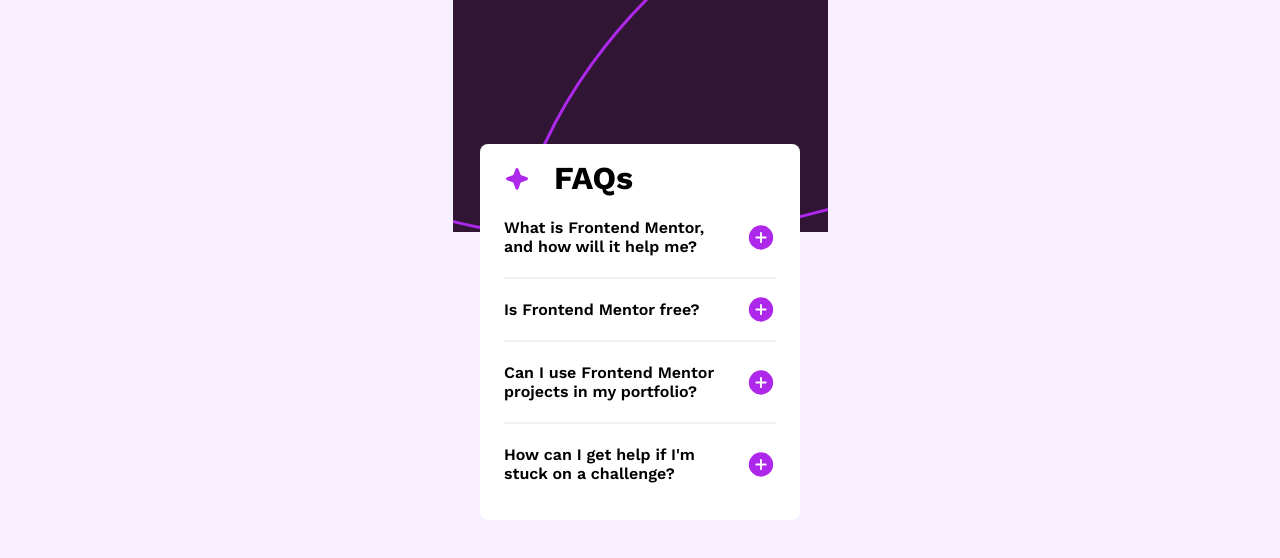
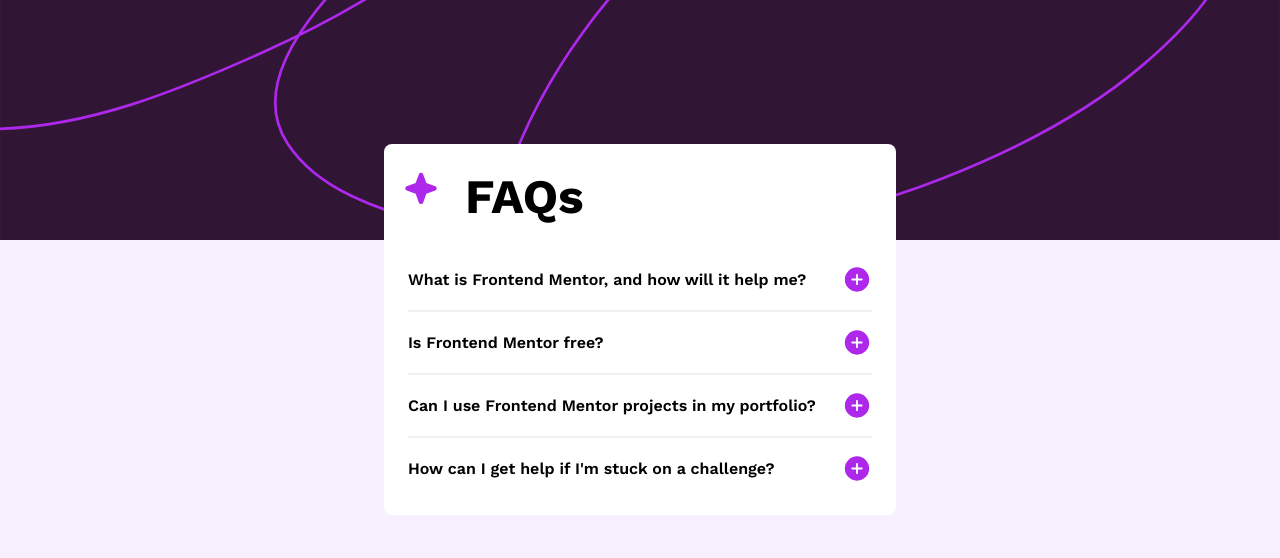
Before and after one commit to Enayut/faq-accordian, a plain HTML site: page index.html in a window 1280 px wide. Drawn offline with Linux system fonts and the light colour scheme.

Commit message:
Added Responsivenes

```diff
--- a/index.html
+++ b/index.html
@@ -90,7 +90,7 @@
         ele.nextElementSibling.style.display = "none"
         ele.lastElementChild.setAttribute("src", "/assets/images/icon-plus.svg");      }
     }
-    const img = document.getElementById("Hero_mob")
+    let img = document.getElementById("Hero_mob")
     window.addEventListener('load', () => {
       changeImg();
     });
@@ -98,11 +98,12 @@
         changeImg();
     });
     function changeImg(){
-      const width = window.innerWidth
-      if (screenWidth >= 375) {
-          img.setAttribute(src,"/assets/images/background-pattern-desktop.svg");
+      let width = window.innerWidth
+      console.log(width)
+      if (width > 700) {
+          img.setAttribute("src","/assets/images/background-pattern-desktop.svg");
       } else {
-          img.setAttribute(src,"/assets/images/background-pattern-mobile.svg");
+          img.setAttribute("src","/assets/images/background-pattern-mobile.svg");
       }
     }
   </script>
--- a/style.css
+++ b/style.css
@@ -32,7 +32,8 @@ body{
 }
 #Hero_mob{
     position: absolute;
-    width: fit-content;
+    object-fit: cover;
+    width: 100%;
     z-index: 1;
 }
 #accordian{
@@ -87,3 +88,36 @@ body{
 hr{
     border: 0.5px solid rgba(140, 105, 145, 0.115);
 }
+
+@media (min-width: 550px){
+    #Hero_mob{
+        width: 100%;
+        height: 30%;
+        object-fit: cover;
+    }
+    .container{
+        background-color: var(--clr-white);
+        display: flex;
+        flex-direction: column;
+        position: relative;
+        z-index: 2;
+        width: 32rem;
+        margin-top: 9rem;
+        border-radius: 8px;
+
+    }
+    #accordian li p{
+        font-weight: 600;
+        width: 30rem;
+        padding: 1rem 0rem;
+    }
+    #Heading h1{
+        font-size: 3rem;
+        margin: 0.5em;
+    }
+    #Heading svg{
+        height: 2.3em;
+        margin-top: 26px;
+        margin: 0.5;
+    }
+}
```
